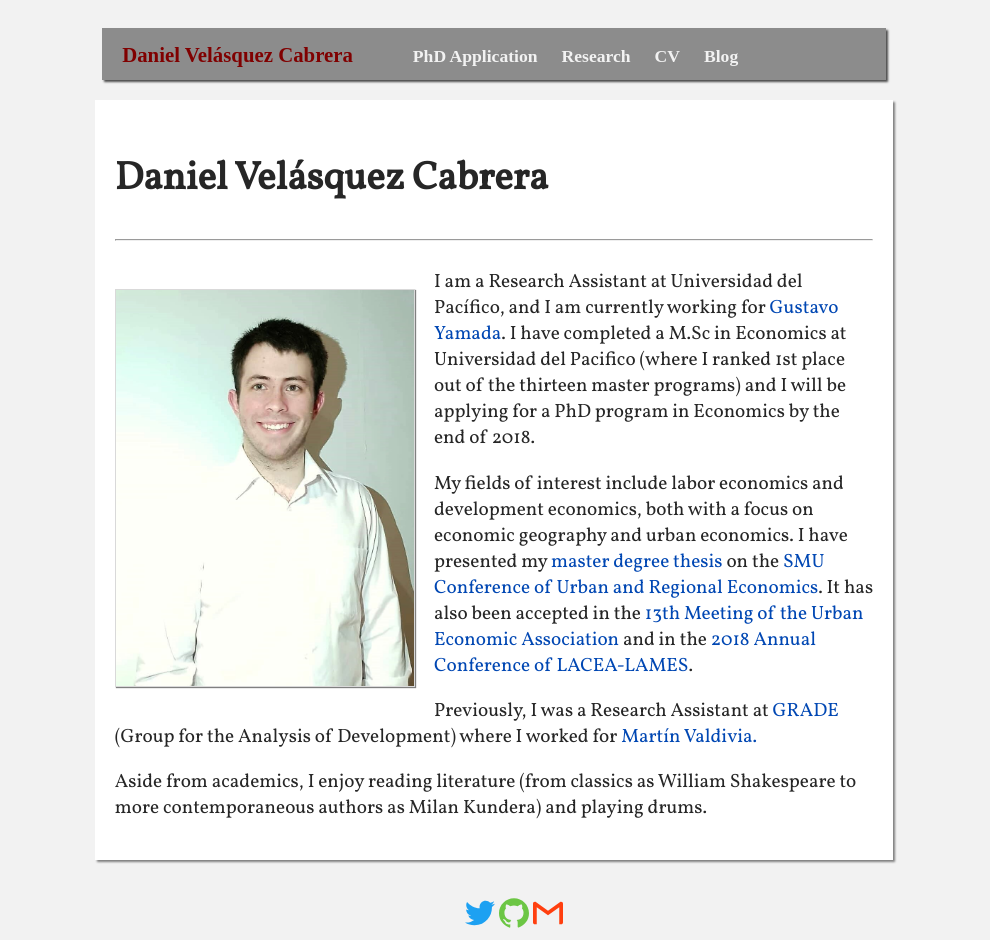
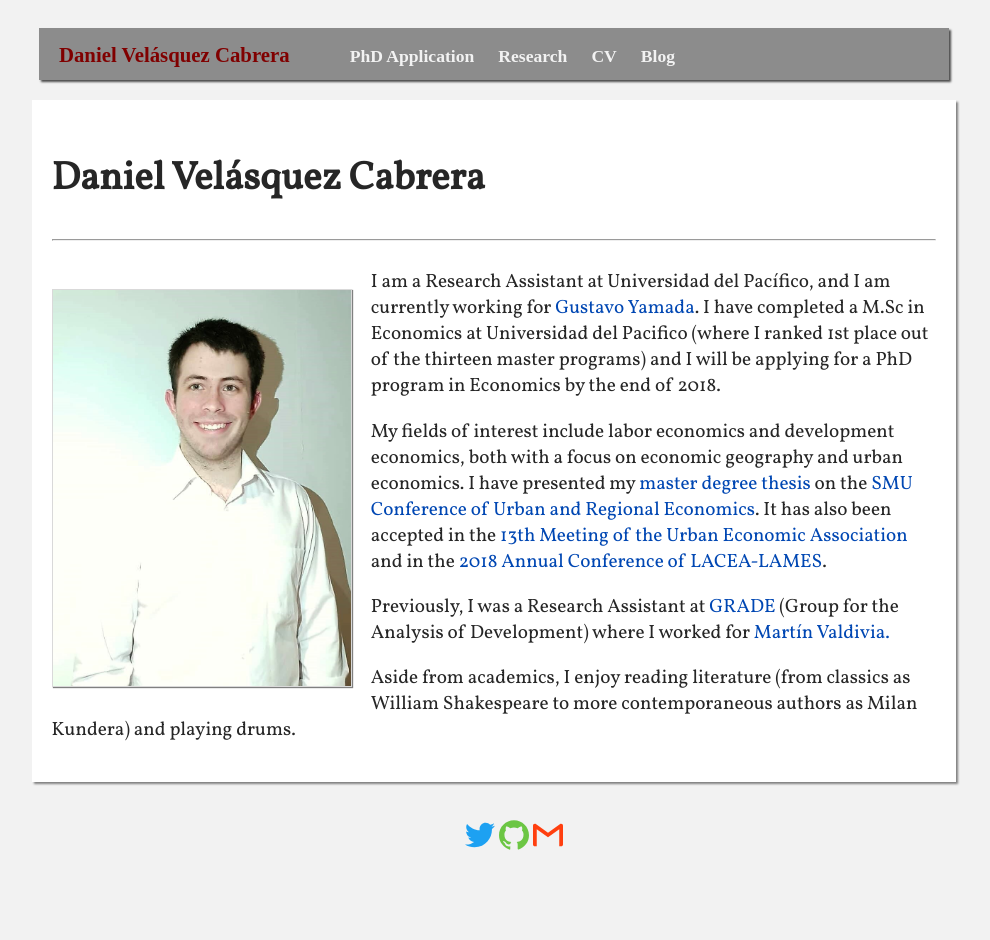
Before and after one commit to dvelasquezc/dvelasquezc.github.io, a Jekyll site: the page built from index.md, in a window 1280 px wide. Shown: the whole page, without its empty margins (146-1136 px from the left). Built offline with Jekyll 4.4.1, drawn with Linux system fonts in a browser that asks for light colours; some web fonts are replaced; after the commit the page ends 900 px from its top, so only the background shows below that.

Commit message:
pagewidth

```diff
--- a/assets/css/main.css
+++ b/assets/css/main.css
@@ -12,7 +12,7 @@
 
 .webhead {
 	margin: auto;
-	width: 62%;
+	width: 72%;
 	padding: 20px;
 }
 
@@ -137,7 +137,7 @@
 
 .webcontent {
 	margin: auto;
-	width: 60%;
+	width: 70%;
 	padding: 20px;
 	background-color: #ffffff;
 	border-color: #d9d9d9;
```
